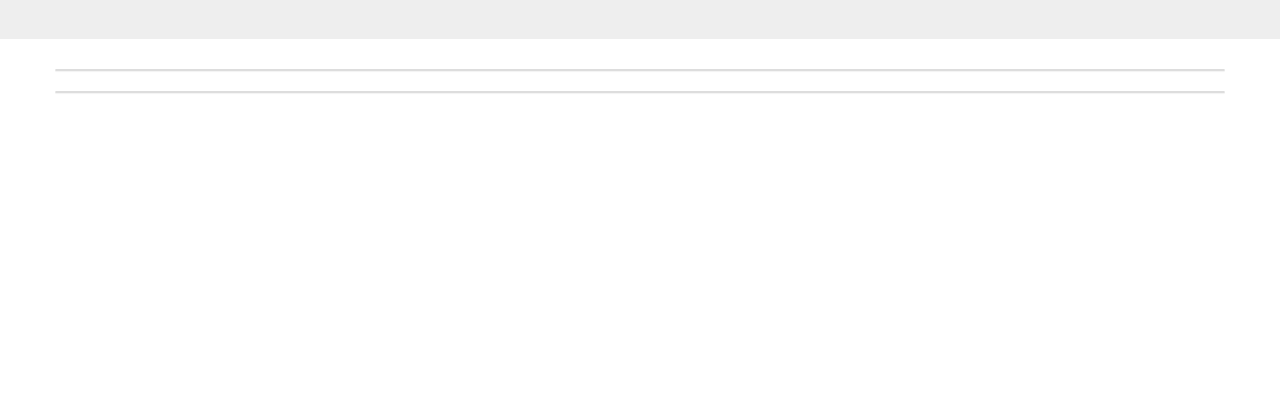
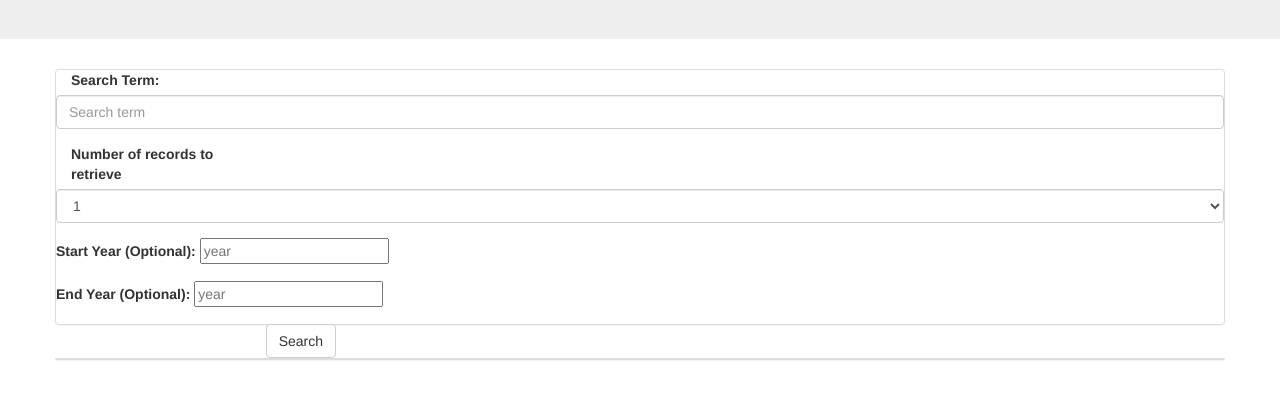
Before and after one commit to asztell/NYTSearch, a plain HTML site: page index.html in a window 1280 px wide. Shown: the part 156-554 px from the top of the page. Drawn offline with Linux system fonts and the light colour scheme.

Commit message:
more bootstrap

```diff
--- a/index.html
+++ b/index.html
@@ -16,7 +16,33 @@
 <div class="container">
 	<div class="row">
 		<div class="panel panel-default">
-
+			<form>
+				  <div class="form-group">
+				    <label class="col-sm-2 control-label">Search Term:</label>
+				    <input id="search_term" class="form-control" placeholder="Search term">
+				  </div>
+				  <div class="form-group">
+				    <label class="col-sm-2 control-label">Number of records to retrieve</label>
+				    <select class="form-control" id="number_of_records">
+				    	<option>1</option>
+				    	<option>5</option>
+				    	<option>10</option>
+				    </select>
+				  </div>
+				  <div class="form-group">
+				    <label>Start Year (Optional):</label>
+				    <input id="start_year" placeholder="year">
+				  </div>
+				  <div class="form-group">
+				    <label>End Year (Optional):</label>
+				    <input id="end_year" placeholder="year">
+				  </div>
+				  <div class="form-group">
+				  		<div class="col-sm-offset-2 col-sm-10">
+							  <button type="submit" class="btn btn-default">Search</button>
+					  	</div>
+				  </div>
+			</form>
 		</div>
 	</div>
 </div>
```
